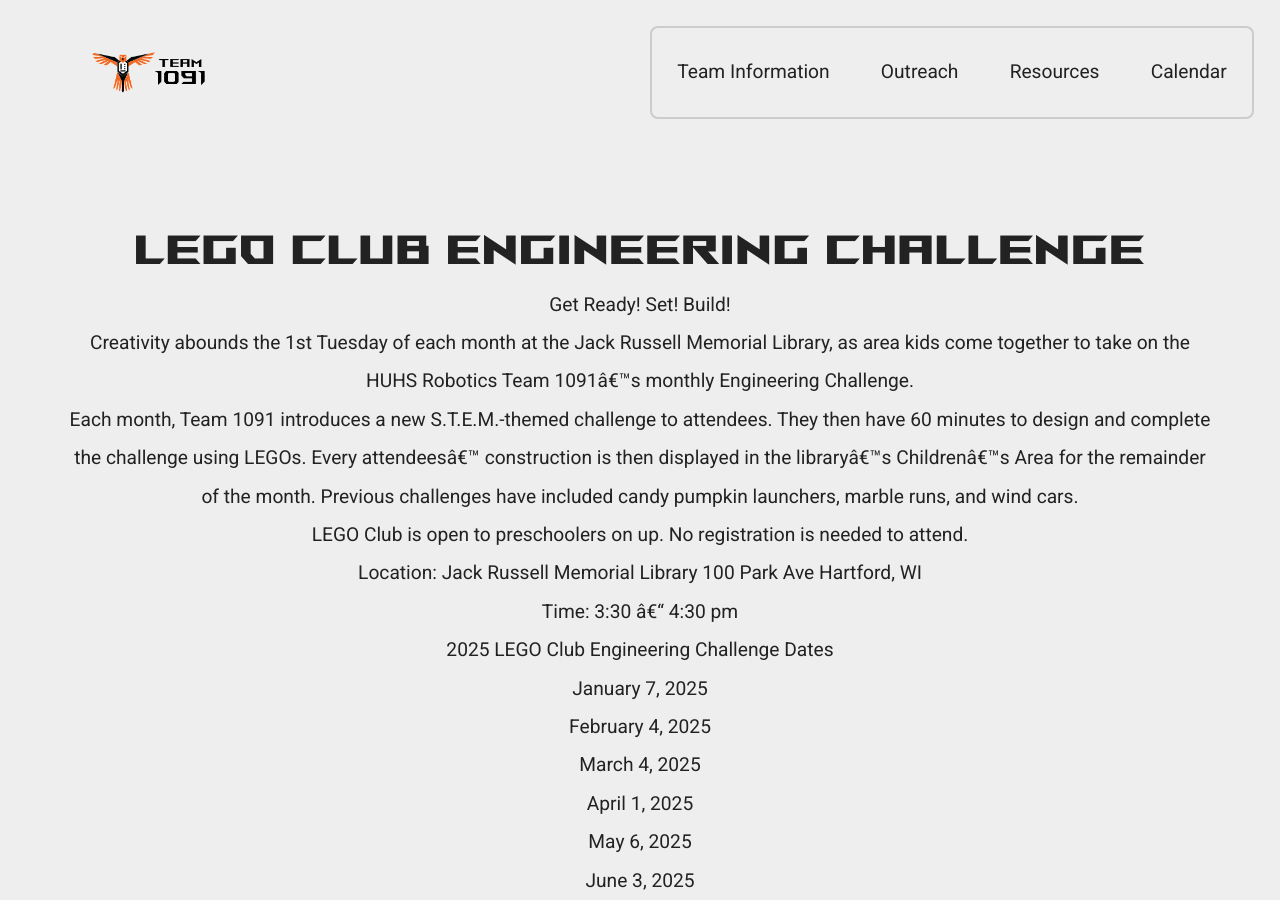
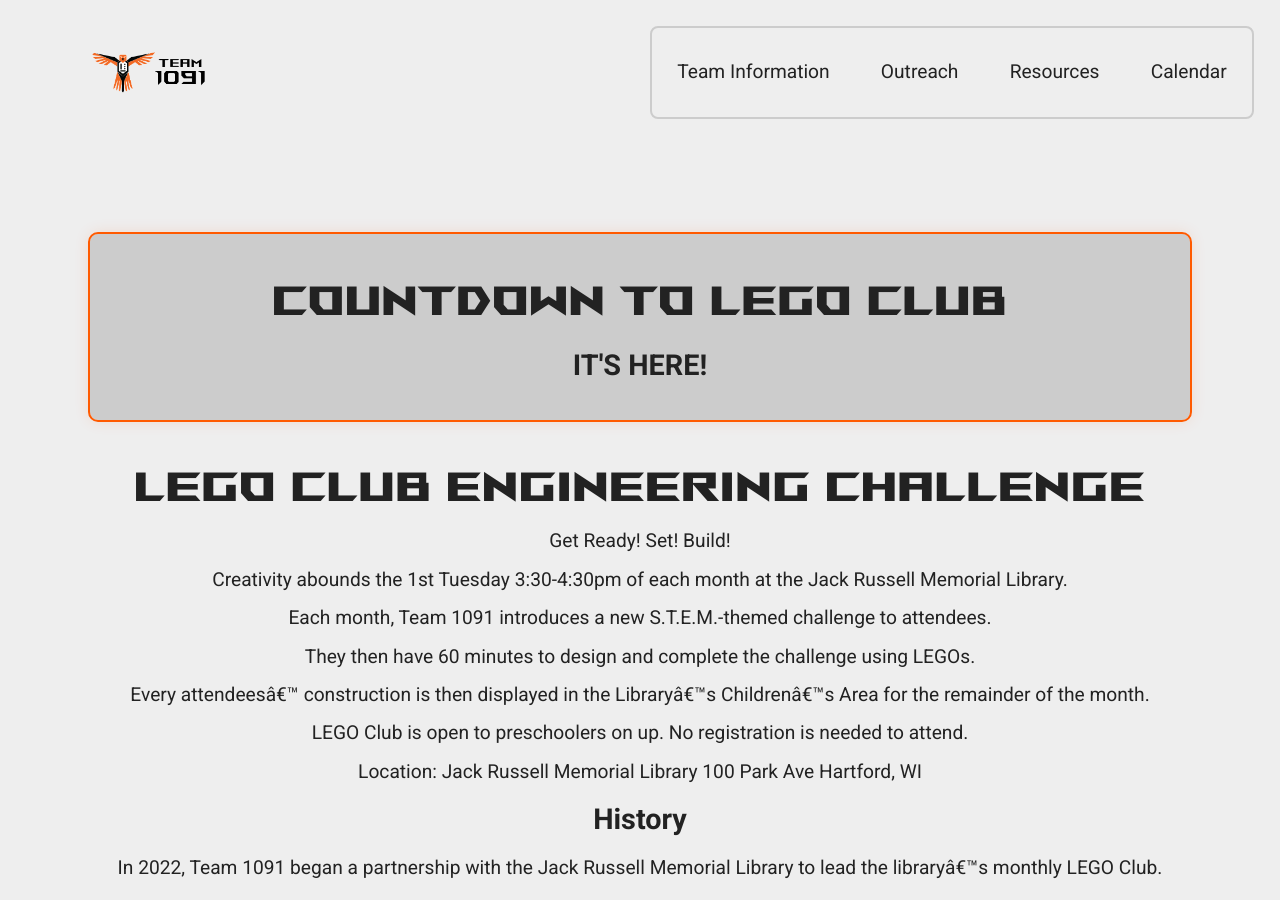
Before and after one commit to Team1091/team1091.github.io, a Jekyll site: the page built from legoClub.html, in a window 1280 px wide and 900 px high. Built offline with Jekyll 4.4.1, drawn with Linux system fonts in a browser that asks for light colours; some of the changed text lies outside the part shown.

Commit message:
Ethan said I should push this

```diff
--- a/legoClub.html
+++ b/legoClub.html
@@ -12,48 +12,24 @@
         width: 40%;
     }
 </style>
-
+<div class="countdown">
+    <h1>Countdown to Lego Club</h1>
+    <h2 id="timer"></h2>
+</div>
     <h1>LEGO Club Engineering Challenge</h1>
 <ul>
     <li>Get Ready! Set! Build!</li>
 
-    <li>Creativity abounds the 1st Tuesday of each month at the Jack Russell Memorial Library, as area kids come together to take on the HUHS Robotics Team 1091’s monthly Engineering Challenge.</li>
+    <li>Creativity abounds the 1st Tuesday 3:30-4:30pm of each month at the Jack Russell Memorial Library.</li>
 
-    <li>Each month, Team 1091 introduces a new S.T.E.M.-themed challenge to attendees. They then have 60 minutes to design and complete the challenge using LEGOs. Every attendees’ construction is then displayed in the library’s Children’s Area for the remainder of the month. Previous challenges have included candy pumpkin launchers, marble runs, and wind cars.</li>
+    <li>Each month, Team 1091 introduces a new S.T.E.M.-themed challenge to attendees. </li>
+    <li>They then have 60 minutes to design and complete the challenge using LEGOs.  </li>
+    <li>Every attendees’ construction is then displayed in the Library’s Children’s Area for the remainder of the month. </li>
 
     <li>LEGO Club is open to preschoolers on up.  No registration is needed to attend.</li>
 
     <li>Location: Jack Russell Memorial Library 100 Park Ave Hartford, WI</li>
 
-    <li>Time: 3:30 – 4:30 pm</li>
-
-
-
-    <li>2025 LEGO Club Engineering Challenge Dates</li>
-
-    <li>January 7, 2025</li>
-
-    <li>February 4, 2025</li>
-
-    <li>March 4, 2025</li>
-
-    <li>April 1, 2025</li>
-
-    <li>May 6, 2025</li>
-
-    <li>June 3, 2025</li>
-
-    <li>July 1, 2025</li>
-
-    <li>August 5, 2025</li>
-
-    <li>September 2, 2025</li>
-
-    <li>October 7, 2025</li>
-
-    <li>November 4, 2025</li>
-
-    <li>December 2, 2025</li>
 
 </ul>
 
@@ -67,3 +43,5 @@
     <img src="/images/PXL_20250107_222257585.jpg" class="img-fluid w-100" alt=""/>
     <img src="/images/PXL_20250107_214133059.jpg" class="img-fluid w-100" alt=""/>
 </div>
+<script src="/js/countdown.js"></script>
+<script>createCountdown("May 6, 2025 3:30:00", "timer", "IT'S HERE!")</script>
```
